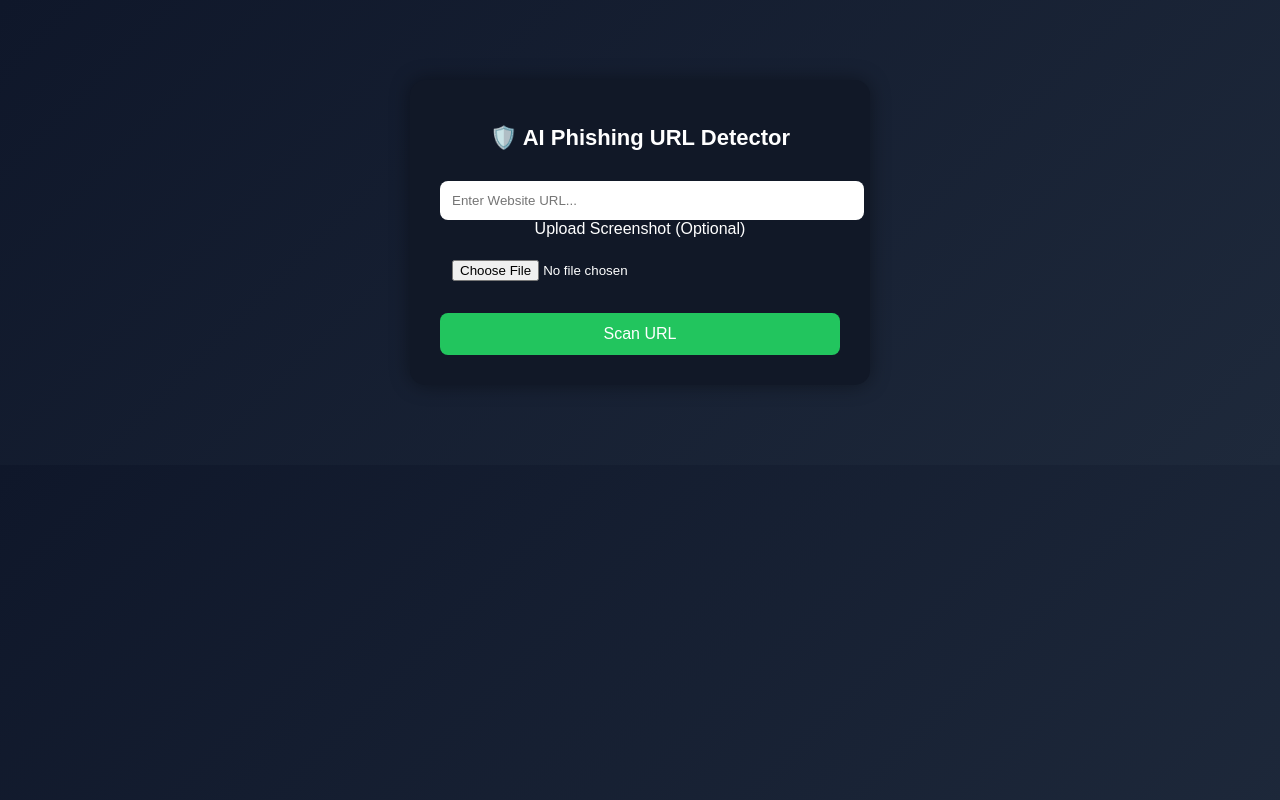
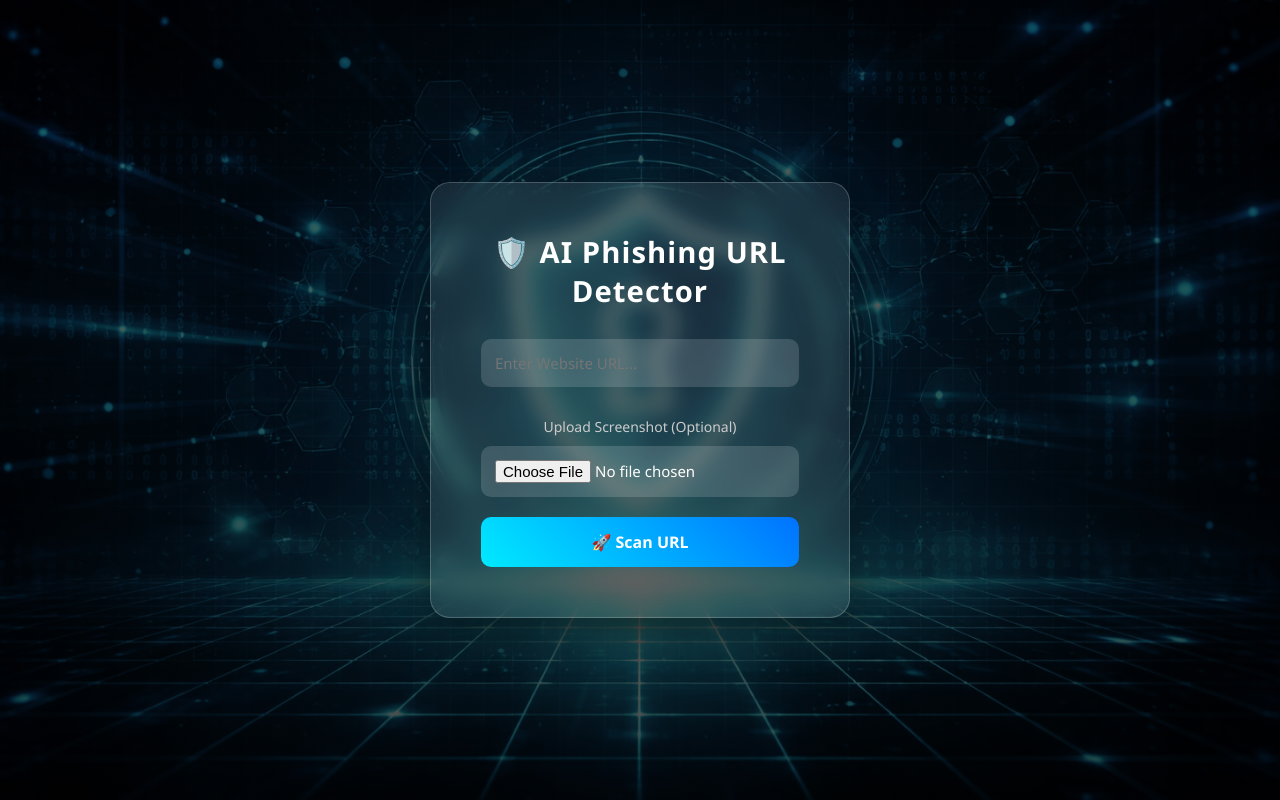
Before and after one commit to SahidAfridi2923/phishing-detection-ai, a Flask app: page / in a window 1280 px wide. Run offline with Flask 3, Linux system fonts and the light colour scheme.

Commit message:
Clean responsive UI update

```diff
--- a/static/style.css
+++ b/static/style.css
@@ -1,52 +1,134 @@
-body {
-    margin: 0;
-    padding: 0;
-    font-family: Arial, sans-serif;
-    background: linear-gradient(135deg, #0f172a, #1e293b);
-    color: white;
+*{
+margin:0;
+padding:0;
+box-sizing:border-box;
+font-family: "Segoe UI", sans-serif;
 }
 
-.container {
-    width: 90%;
-    max-width: 400px;
-    margin: 80px auto;
-    padding: 30px;
-    background: #111827;
-    border-radius: 15px;
-    text-align: center;
-    box-shadow: 0px 0px 20px rgba(0,0,0,0.4);
+/* Animated Background */
+
+body{
+height:100vh;
+display:flex;
+justify-content:center;
+align-items:center;
+
+/* Background Image */
+
+background:linear-gradient(rgba(0,0,0,0.6), rgba(0,0,0,0.7)), url("/static/bg.png");
+background-size:cover;
+background-position:center;
+background-repeat:no-repeat;
+background-attachment:fixed;
+
+animation: bgZoom 20s infinite alternate;
 }
 
-h1 {
-    font-size: 22px;
-    margin-bottom: 20px;
+/* Background animation */
+
+@keyframes gradientBG{
+0%{background-position:0% 50%;}
+50%{background-position:100% 50%;}
+100%{background-position:0% 50%;}
 }
 
-input[type="text"],
-input[type="file"] {
-    width: 100%;
-    padding: 12px;
-    margin-top: 10px;
-    border-radius: 8px;
-    border: none;
-    outline: none;
+@keyframes bgZoom{
+0%{
+background-size:100%;
+}
+100%{
+background-size:110%;
+}
 }
 
-button {
-    width: 100%;
-    padding: 12px;
-    margin-top: 20px;
-    border: none;
-    border-radius: 8px;
-    background: #22c55e;
-    color: white;
-    font-size: 16px;
-    cursor: pointer;
-    transition: 0.3s;
+/* Glass Container */
+
+.container{
+background: rgba(255,255,255,0.08);
+backdrop-filter: blur(10px);
+border:1px solid rgba(255,255,255,0.2);
+padding:50px;
+border-radius:20px;
+width:420px;
+text-align:center;
+color:white;
+box-shadow:0 10px 40px rgba(0,0,0,0.5);
+animation: fadeIn 1.5s ease;
 }
 
-button:hover {
-    background: #16a34a;
+/* Fade animation */
+
+@keyframes fadeIn{
+from{
+opacity:0;
+transform: translateY(30px);
+}
+to{
+opacity:1;
+transform: translateY(0);
+}
+}
+
+/* Title */
+
+h1{
+font-size:28px;
+margin-bottom:30px;
+letter-spacing:1px;
+}
+
+h1{
+animation: pulse 2s infinite;
+}
+
+@keyframes pulse{
+0%{transform:scale(1);}
+50%{transform:scale(1.05);}
+100%{transform:scale(1);}
+}
+
+/* Input field */
+
+input{
+width:100%;
+padding:14px;
+border:none;
+border-radius:10px;
+outline:none;
+font-size:15px;
+background:rgba(255,255,255,0.15);
+color:white;
+margin-bottom:20px;
+transition:0.3s;
+}
+
+/* Input focus animation */
+
+input:focus{
+background:rgba(255,255,255,0.25);
+box-shadow:0 0 10px #00eaff;
+}
+
+/* Button */
+
+button{
+width:100%;
+padding:14px;
+border:none;
+border-radius:10px;
+background:linear-gradient(45deg,#00eaff,#0072ff);
+color:white;
+font-size:16px;
+font-weight:bold;
+cursor:pointer;
+transition:0.3s;
+}
+
+/* Button hover */
+
+button:hover{
+transform:scale(1.05);
+box-shadow:0 0 15px #00eaff;
 }
 
 /* Result text */
@@ -128,3 +210,17 @@ to{
 opacity:0.5;
 }
 }
+
+.upload-label{
+display:block;
+margin:10px 0;
+font-size:14px;
+color:#ccc;
+}
+
+.loading-text{
+display:none;
+margin-top:15px;
+font-size:14px;
+color:#00eaff;
+}
--- a/templates/index.html
+++ b/templates/index.html
@@ -2,8 +2,11 @@
 <html>
 <head>
     <title>Phishing URL Detection</title>
+
+    <!-- Responsive -->
     <meta name="viewport" content="width=device-width, initial-scale=1.0">
 
+    <!-- CSS -->
     <link rel="stylesheet" href="{{ url_for('static', filename='style.css') }}">
 </head>
 
@@ -15,23 +18,32 @@
 
     <form action="/predict" method="POST" enctype="multipart/form-data" onsubmit="showLoading()">
 
+        <!-- URL -->
         <input type="text" name="url" placeholder="Enter Website URL..." required>
 
-        <br>
+        <!-- Upload Label -->
+        <label class="upload-label">Upload Screenshot (Optional)</label>
 
-        <label>Upload Screenshot (Optional)</label>
-
+        <!-- File Input -->
         <input type="file" name="image" accept="image/*">
 
-        <button id="scanBtn">Scan URL</button>
+        <!-- Button -->
+        <button id="scanBtn">🚀 Scan URL</button>
 
     </form>
+
+    <!-- Loading -->
+    <p id="loadingText" class="loading-text">🔍 Analyzing... Please wait</p>
 
 </div>
 
 <script>
 function showLoading(){
-    document.getElementById("scanBtn").innerText = "🔍 Scanning...";
+    let btn = document.getElementById("scanBtn");
+    btn.innerText = "🔍 Scanning...";
+    btn.disabled = true;
+
+    document.getElementById("loadingText").style.display = "block";
 }
 </script>
 
```
